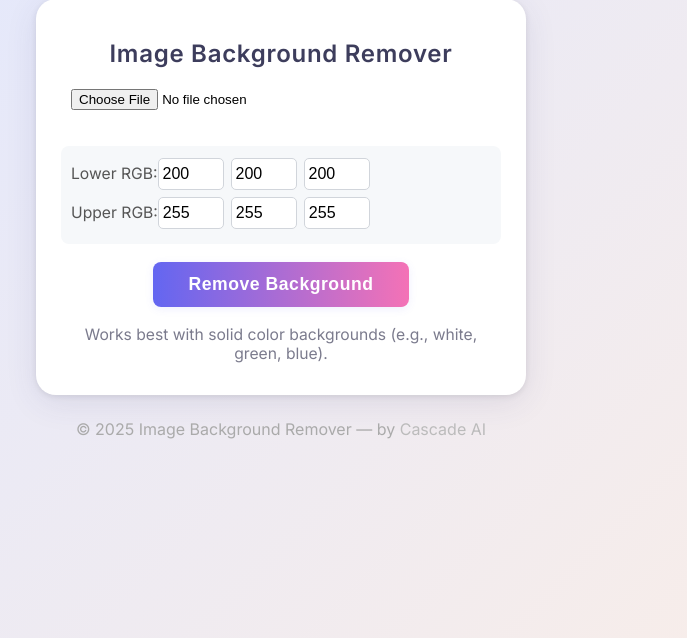
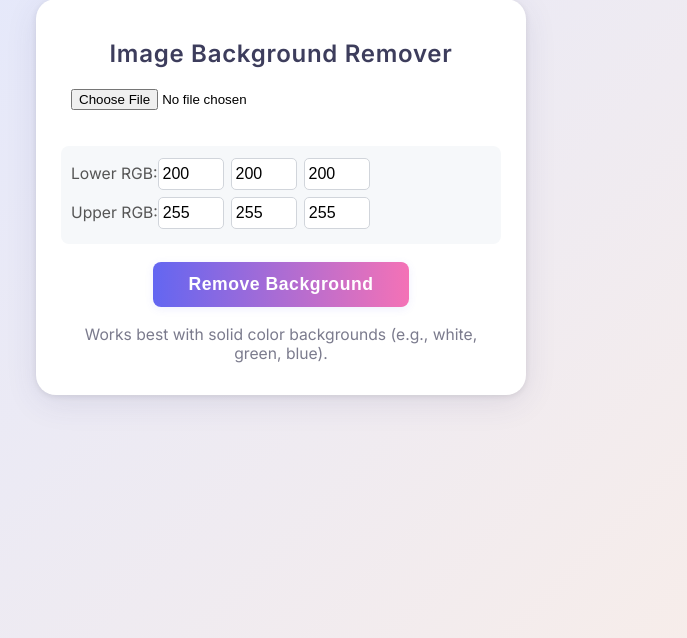
Before and after one commit to Pawancoderk/background-remover, a Flask app: page / in a window 1280 px wide. Shown: the part 57-695 px from the top of the page, without its empty margins (359-1046 px from the left). Run offline with Flask 3, Linux system fonts and the light colour scheme.

Commit message:
remove Cascade AI footer

```diff
--- a/templates/index.html
+++ b/templates/index.html
@@ -150,9 +150,6 @@
         </form>
         <div class="note">Works best with solid color backgrounds (e.g., white, green, blue).</div>
     </div>
-    <footer>
-        &copy; 2025 Image Background Remover &mdash; by <a href="https://cascade.codeium.com/" style="color:#bbb;text-decoration:none;">Cascade AI</a>
-    </footer>
     <script>
         // Image preview
         const input = document.getElementById('image-input');
```
